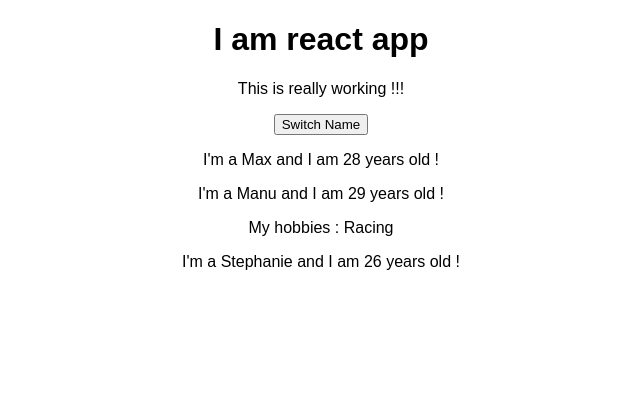
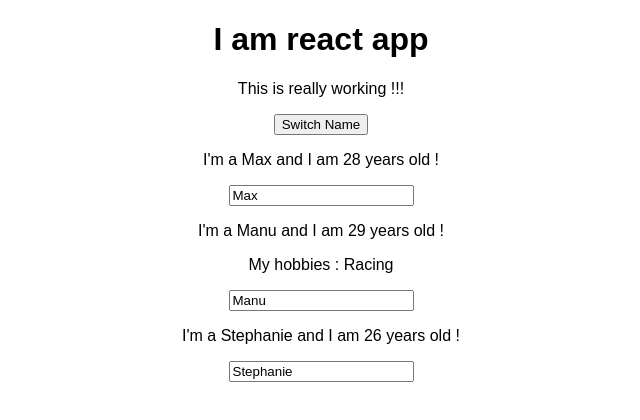
Before and after one commit to lalitnayyar/angularJSCourse, a React (Create React App) app in the folder react-complete-guide/: page / in a window 1280 px wide. Shown: the top 420 px of the page, without its empty margins (319-959 px from the left). Built offline with nearby package versions, Linux system fonts and the light colour scheme.

Commit message:
47 adding two way binding
47 adding two way binding

```diff
--- a/react-complete-guide/src/App.js
+++ b/react-complete-guide/src/App.js
@@ -21,9 +21,19 @@
         { name: newName, age: 28 },
         { name: "Manu", age: 29 },
         { name: "Stephanie", age: 25 },
-      ],
+      ]
     });
   };
+
+  nameChangedHandler = (event) => {
+    this.setState({
+      persons: [
+        { name: "Max", age: 28 },
+        { name: event.target.value, age: 29 },
+        { name: "Stephanie", age: 26 },
+      ]
+    });
+  }
   render() {
     return (
       <div className="App">
@@ -37,7 +47,8 @@
         <Person
           name={this.state.persons[1].name}
           age={this.state.persons[1].age}
-         click={this.switchNameHandler.bind(this,'Maxi!')}>
+         click={this.switchNameHandler.bind(this,'Maxi!')}
+         changed={this.nameChangedHandler}>
           {" "}
           My hobbies : Racing{" "}
         </Person>
--- a/react-complete-guide/src/Person/Person.js
+++ b/react-complete-guide/src/Person/Person.js
@@ -7,6 +7,8 @@
         I'm a {props.name} and I am {props.age} years old !{" "}
       </p>
       <p>{props.children}</p>
+      <input type="text" onChange={props.changed} value={props.name}/>
+
     </div>
   );
 };
```
